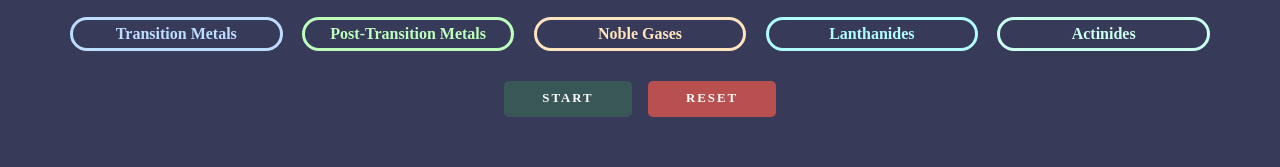
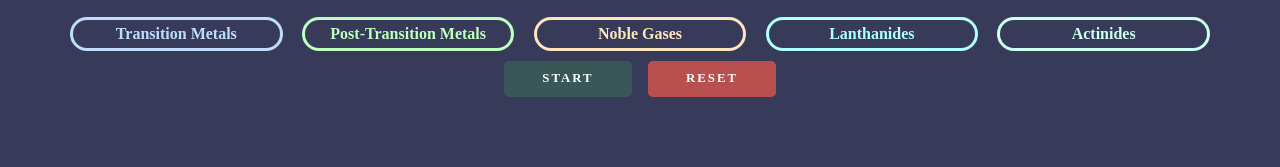
Before and after one commit to ryanpunwasi/valentnost, a React (Create React App) app: page / in a window 1280 px wide. Shown: the part 172-339 px from the top of the page. Built offline with nearby package versions, Linux system fonts and the light colour scheme; no server answers; a web font is replaced by a local one.

Commit message:
style: remove extra space from top of button bar

```diff
--- a/src/components/ButtonBar.css
+++ b/src/components/ButtonBar.css
@@ -3,7 +3,7 @@
   position: relative;
   gap: 1em;
   justify-content: center;
-  margin-top: 30px;
+  margin-top: 10px;
   margin-bottom: 20px;
 }
 
@@ -18,7 +18,7 @@
   border-radius: 5px;
   letter-spacing: 2px;
   font-weight: 700;
-  font-family: 'Mallanna';
+  font-family: "Mallanna";
 }
 
 .submit-button {
```
